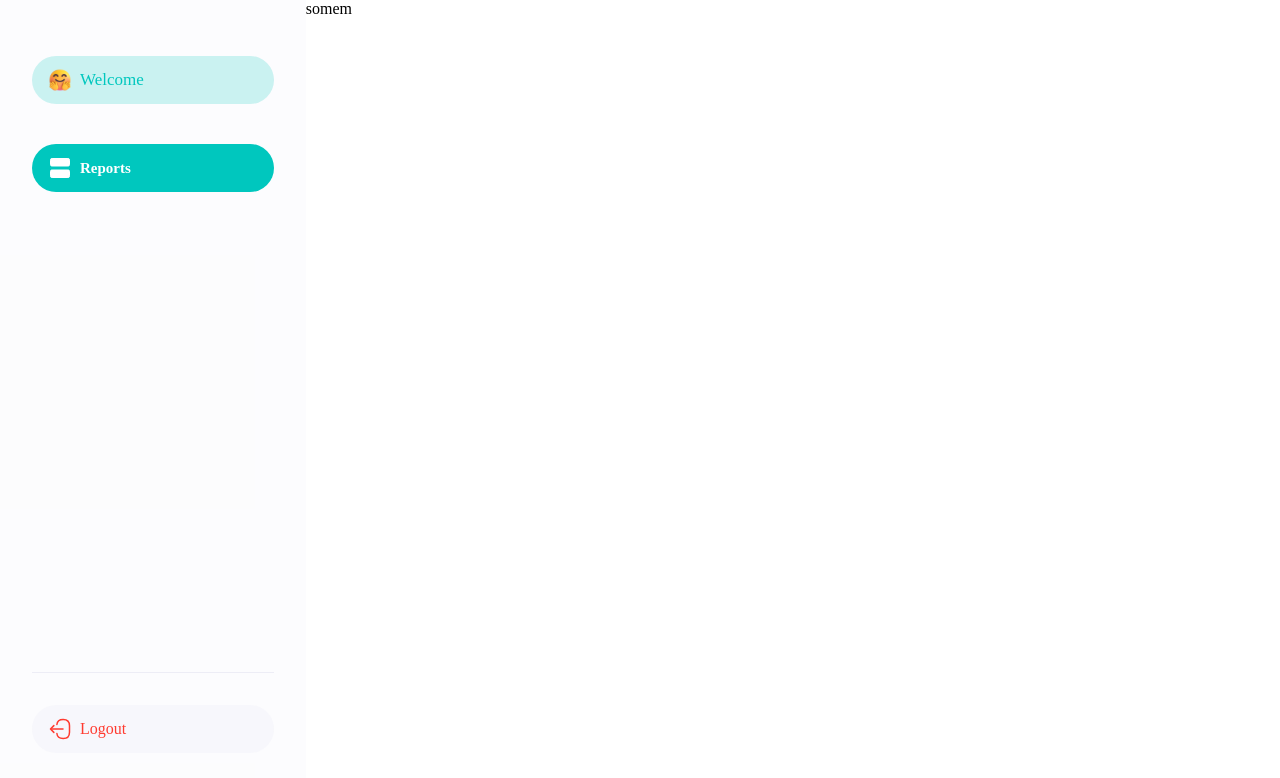
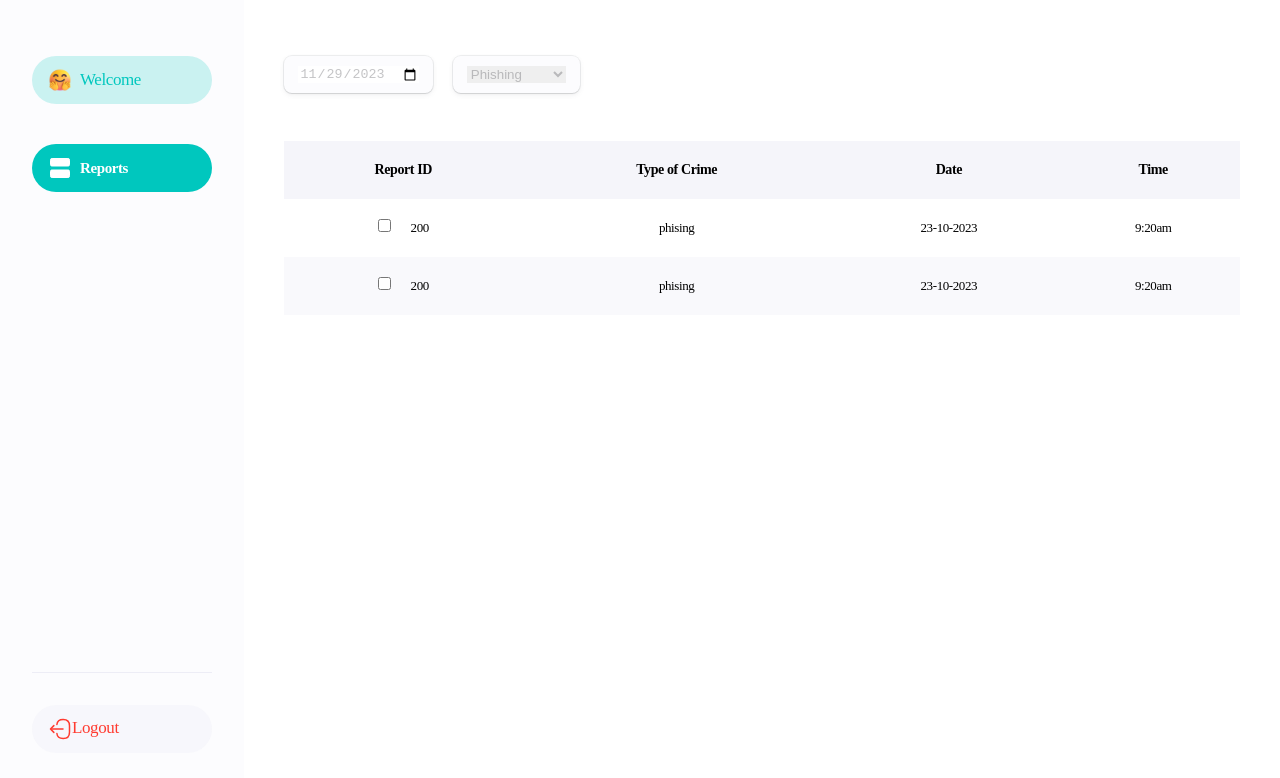
Before and after one commit to favourjesudamilola/SafeReport, an Angular app: page /report-form in a window 1280 px wide. Shown: the top 778 px of the page. Built offline with nearby package versions, Linux system fonts and the light colour scheme.

Commit message:
Dashboard user Interface

```diff
--- a/src/app/app-routing.module.ts
+++ b/src/app/app-routing.module.ts
@@ -6,10 +6,11 @@ import { ReportFormComponent } from './report-form/report-form.component';
 import { ContactUsComponent } from './contact-us/contact-us.component';
 
 const routes: Routes = [
-  {path: "", component: HomeComponent},
+  {path: "home", component: HomeComponent},
   {path: "login", component:LoginComponent},
   {path: "report-form", component:ReportFormComponent},
-  {path: "contact-us", component:ContactUsComponent},
+  { path: "contact-us", component: ContactUsComponent },
+  {path:'**',  component:HomeComponent}
 
 ];
 
--- a/src/app/app.module.ts
+++ b/src/app/app.module.ts
@@ -10,6 +10,7 @@ import { FooterComponent } from './footer/footer.component';
 import { LoginComponent } from './login/login.component';
 import { ReportFormComponent } from './report-form/report-form.component';
 import { ContactUsComponent } from './contact-us/contact-us.component';
+import { FormsModule,ReactiveFormsModule } from '@angular/forms';
 
 
 @NgModule({
@@ -26,7 +27,9 @@ import { ContactUsComponent } from './contact-us/contact-us.component';
   ],
   imports: [
     BrowserModule,
-    AppRoutingModule
+    AppRoutingModule,
+    FormsModule,
+    ReactiveFormsModule
   ],
   providers: [],
   bootstrap: [AppComponent]
--- a/src/app/login/login.component.ts
+++ b/src/app/login/login.component.ts
@@ -12,6 +12,8 @@ export class LoginComponent implements OnInit {
   constructor(private fB: FormBuilder) { }
 
   ngOnInit(): void {
+    console.log('yes');
+
     this.login = this.fB.group({
       email : new FormControl('', [Validators.required, Validators.email]),
       password : new FormControl('', [Validators.required, Validators.minLength(8)])
--- a/src/app/report-form/report-form.component.css
+++ b/src/app/report-form/report-form.component.css
@@ -1,6 +1,11 @@
 .container{
 display: flex;
-
+font-family: SF Pro;
+font-size: 17px;
+font-style: normal;
+font-weight: 400;
+line-height: 22px;
+letter-spacing: -0.4px;
 }
 
 .tab{
@@ -18,7 +23,6 @@ background:  rgba(235, 235, 245, 0.16);
 padding: 12px 16px;
 align-items: center;
 gap: 8px;
-align-self: stretch;
 border-radius: 40px;
 background: rgba(0, 199, 190, 0.2);
 color: #00C7BE;
@@ -32,7 +36,6 @@ margin-bottom: 40px;
 padding: 12px 16px;
 align-items: center;
 gap: 8px;
-align-self: stretch;
 border-radius: 40px;
 background:  #00C7BE;
 font-size: 15px;
@@ -50,10 +53,92 @@ margin-bottom:30rem;
 .down{
 display: flex;
 padding: 12px 16px;
-align-items: center;
-gap: 8px;
-align-self: stretch;
 border-radius: 40px;
 background:  rgba(235, 235, 245, 0.30);
 color: #FF3B30;
 }
+
+.main {
+    padding: 56px 40px 0px 40px;
+    width: 100%;
+}
+
+.head{
+    display: flex;
+    margin-bottom: 48px;
+}
+
+.types{
+    display: flex;
+padding: 10px 14px;
+border-radius: 8px;
+background: rgba(235, 235, 245, 0.16);
+box-shadow: 0px 1px 1px 0px rgba(0, 0, 0, 0.09), 0px 0px 0px 1px rgba(103, 110, 118, 0.1), 0px 2px 5px 0px rgba(103, 110, 118, 0.1);
+margin-right: 20px;
+
+}
+
+select, input{
+    outline: none;
+    border: none;
+    color: rgba(60, 60, 67, 0.30);
+}
+input[type='checkbox'] {
+    accent-color: #00C7BE;
+    margin-right: 20px;
+
+}
+ input[type='checkbox']:checked {
+    accent-color: #0cf0e5;
+  }
+.transactionTable th,
+.transactionTable td {
+  padding: 20px 10px !important;
+}
+
+thead {
+  background-color: rgba(235, 235, 245, 0.30) !important;
+  border: none;
+  color: #000;
+  font-size: 14px;
+  border-radius: 8px;
+
+}
+
+.table thead th {
+  border: none;
+  background-color: rgba(235, 235, 245, 0.30);
+  font-feature-settings: 'clig' off, 'liga' off;
+  border: none;
+  color: #000;
+  font-weight: 590 !important;
+}
+
+.table {
+  border-collapse: collapse;
+  width: 100% !important;
+  font-size: 13px;
+    line-height: 18px;
+}
+
+
+.transactionTable tbody tr:nth-child(odd) {
+  background-color: #fff;
+}
+
+.transactionTable tbody tr:nth-child(even) {
+  background-color: rgba(235, 235, 245, 0.30);
+}
+
+.transactionTable tbody tr:hover {
+  /* background-color: #f5f5f5; */
+  cursor: pointer;
+}
+
+  tr {
+    text-align: center;
+  }
+
+  td {
+    text-align: center;
+  }
--- a/src/app/report-form/report-form.component.html
+++ b/src/app/report-form/report-form.component.html
@@ -16,5 +16,48 @@
     <p>Logout</p>
 </div>
   </div>
-  <div class="table">somem</div>
+  <div class="main">
+    <div class="head">
+        <div class="types">
+            <input type="date"  [(ngModel)]="defaultDate">
+        </div>
+    <div class="types">
+
+  <select  [(ngModel)]="selectedCrimeType">
+    <option  *ngFor="let crimeType of crimeTypes" [ngValue]="crimeType">{{ crimeType }}</option>
+  </select>
+</div>
+    </div>
+    <!-- Table -->
+    <div >
+<table class="table transactionTable">
+ <thead>
+
+        <th class="">
+
+          Report ID
+        </th>
+        <th>Type of Crime</th>
+        <th>Date</th>
+        <th>Time</th>
+
+      </thead>
+      <tbody>
+<tr *ngFor="
+        let name of data
+        let i = index
+      " >
+
+    <td class="check"> <input type="checkbox" >{{name.iD}}</td>
+<td>{{name.crime}}</td>
+<td>{{name.date}}</td>
+<td>{{name.time}}</td>
+
+
+</tr>
+
+      </tbody>
+</table>
+    </div>
   </div>
+  </div>
--- a/src/app/report-form/report-form.component.ts
+++ b/src/app/report-form/report-form.component.ts
@@ -3,13 +3,45 @@ import { Component, OnInit } from '@angular/core';
 @Component({
   selector: 'app-report-form',
   templateUrl: './report-form.component.html',
-  styleUrls: ['./report-form.component.css']
+  styleUrls: ['./report-form.component.css'],
 })
 export class ReportFormComponent implements OnInit {
+  selectedCrimeType!: string;
+  defaultDate: string;
 
-  constructor() { }
-
-  ngOnInit(): void {
+  constructor() {
+    this.selectedCrimeType = this.crimeTypes[0];
+    const today = new Date();
+    const formattedDate = this.formatDate(today);
+    this.defaultDate = formattedDate;
   }
 
+  crimeTypes: string[] = [
+    'Phishing',
+    'Malware',
+    'Identity Theft',
+    'Ransomware',
+    'Other',
+  ];
+  data: any = [
+    {
+      iD: '200',
+      crime: 'phising',
+      date: '23-10-2023',
+      time: '9:20am',
+    },
+    {
+      iD: '200',
+      crime: 'phising',
+      date: '23-10-2023',
+      time: '9:20am',
+    },
+  ];
+  ngOnInit(): void {}
+  private formatDate(date: Date): string {
+    const year = date.getFullYear();
+    const month = (date.getMonth() + 1).toString().padStart(2, '0');
+    const day = date.getDate().toString().padStart(2, '0');
+    return `${year}-${month}-${day}`;
+  }
 }
```
Lines whose indentation alone changed are shown as unchanged.
